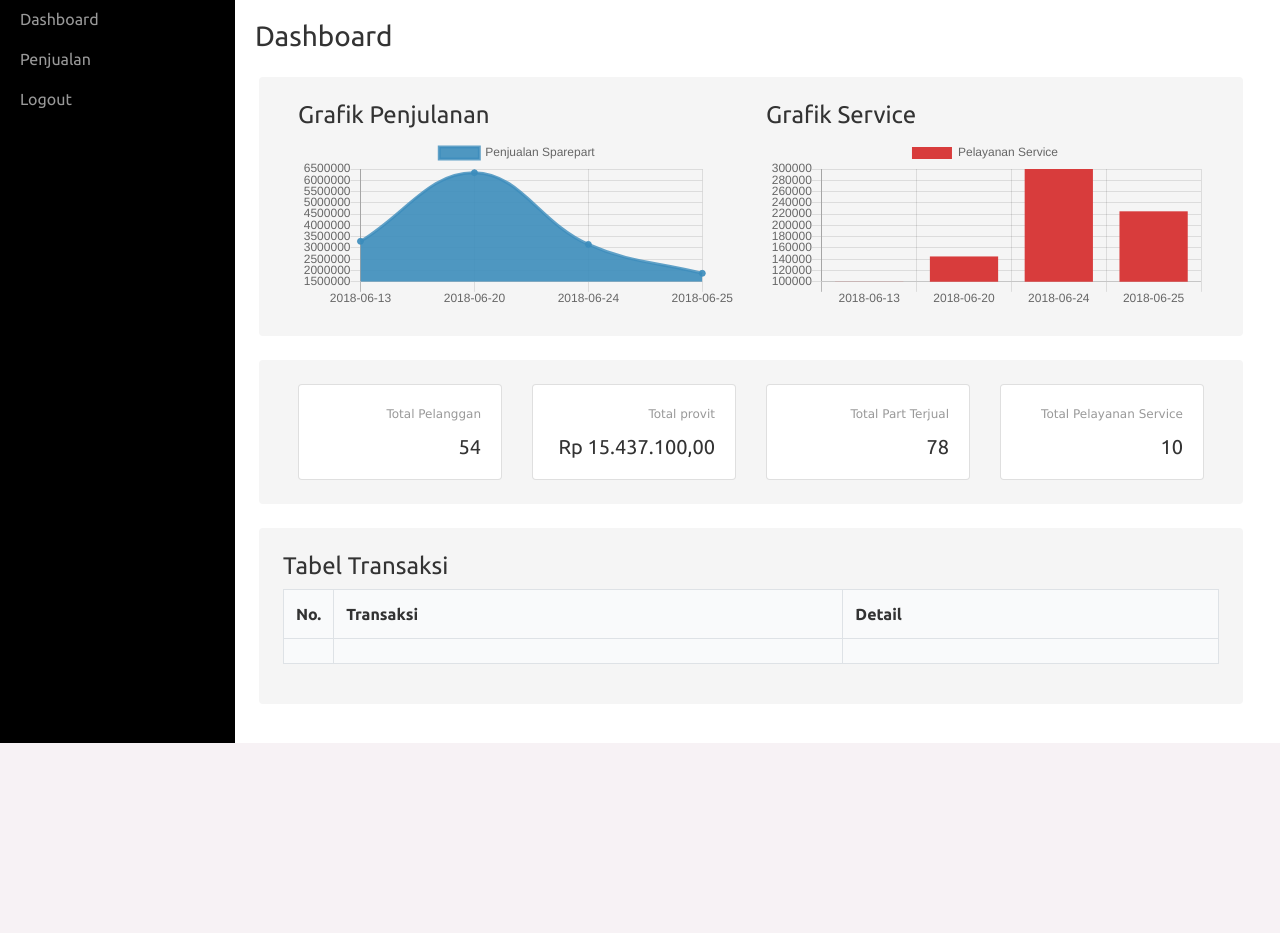
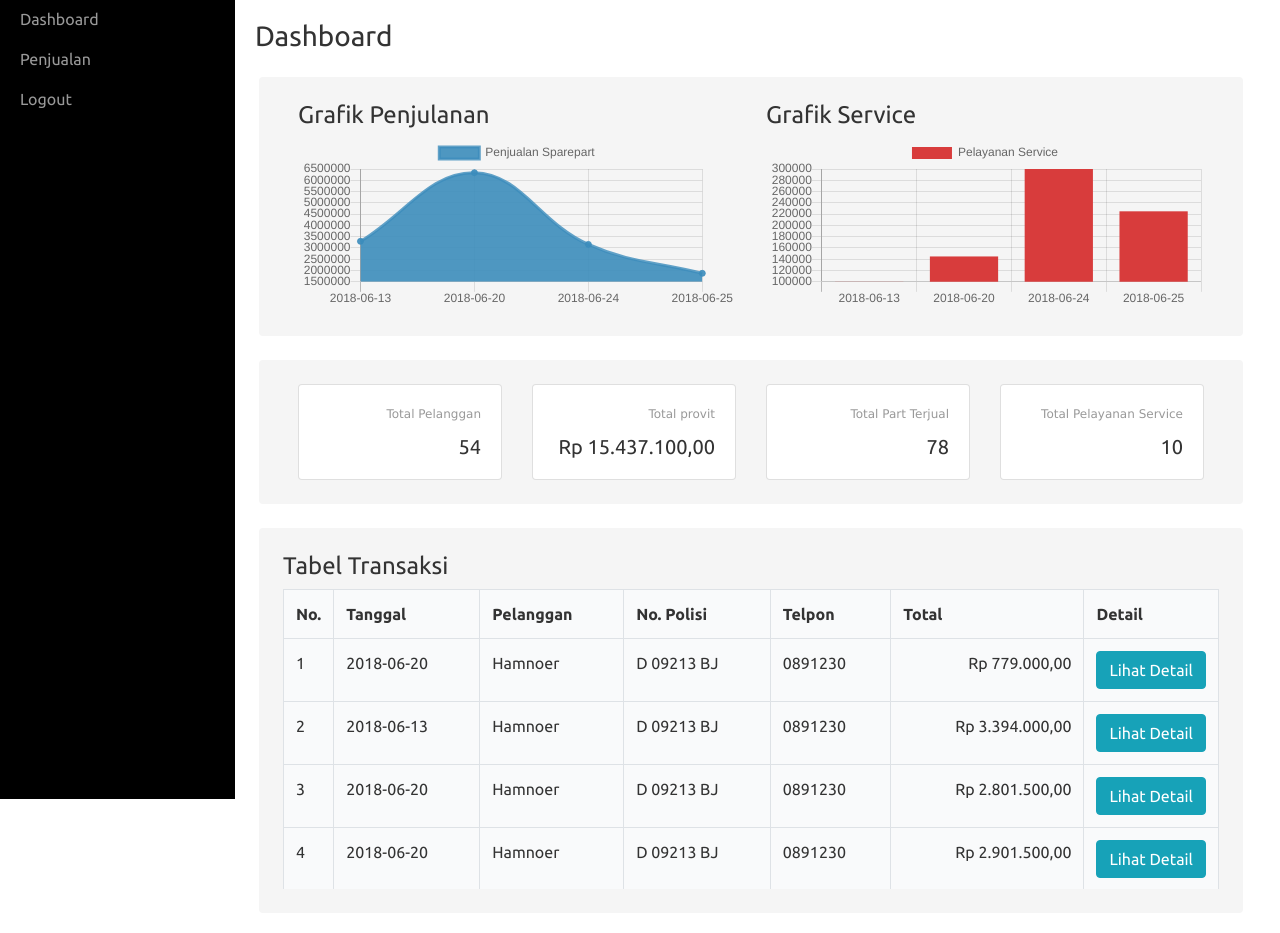
Before and after one commit to ilhaaamn/ServiceCorner, a CodeIgniter app: page /ServiceCorner/kasir in a window 1280 px wide. Shown: the part 57-990 px from the top of the page. Before the commit the page ends 800 px from the top, so only its background shows below. Run offline with CodeIgniter, Linux system fonts and the light colour scheme; the visitor is signed in with stand-in values (Sample User, id 1); data comes from the database, SQL or seed files in the repository; lists and menus that the app fills with data are empty; some libraries are stand-ins or nearby versions.

Commit message:
Fixed dashboard table transaksi

```diff
--- a/application/controllers/Kasir.php
+++ b/application/controllers/Kasir.php
@@ -32,8 +32,7 @@ class Kasir extends CI_Controller
             $x['profit'] = $this->ModelMaster->getProfit();
             $x['partsale'] = $this->ModelSparepart->countSale();
 
-            $x['master'] = $this->ModelMaster->getAll();
-
+            $x['master'] = $this->ModelMaster->getMergePelanggan();
             //print_r($x);
             $this->load->view("Dashboard.php", $x);
         }
--- a/application/controllers/Service.php
+++ b/application/controllers/Service.php
@@ -15,11 +15,9 @@ class Service extends CI_Controller
         $this->load->library('session');
     }
 
-    public function print_struk()
+    public function print_struk($id_master)
     {
         $this->load->model('ModelMaster');
-
-        $id_master = $this->session->flashdata('id_master');
 
         $this->session->set_flashdata('id_master', $id_master);
         //$id_master = '46';
@@ -109,7 +107,7 @@ class Service extends CI_Controller
         }
 
         $this->session->set_flashdata('id_master', $id_master);
-        redirect(base_url('service/print_struk'));
+        redirect(base_url('service/print_struk/').$id_master);
 
     }
 
--- a/application/models/ModelMaster.php
+++ b/application/models/ModelMaster.php
@@ -34,6 +34,12 @@ class ModelMaster extends CI_Model
         return $query->row();
     }
 
+    public function getMergePelanggan(){
+        $query = $this->db->query('select * from data_transaksi inner join data_pelanggan dp on data_transaksi.id_pelanggan = dp.id_pelanggan;');
+
+        return $query->result();
+    }
+
     public function getPelanggan($id){
         $query = $this->db->query("SELECT data_transaksi.id_pelanggan,nama,no_telp,nopol_kendaraan,tanggal,merk_kendaraan,tipe_kendaraan,tahun_kendaraan FROM data_transaksi inner join data_pelanggan dp on data_transaksi.id_pelanggan = dp.id_pelanggan where data_transaksi.id_master = '".$id."';");
 
--- a/application/views/Dashboard.php
+++ b/application/views/Dashboard.php
@@ -29,6 +29,12 @@
             font-family: Verdana,Arial,sans-serif,Segoe UI;
             font-size: 12px;
             color: #999;
+        }
+        .table-wrapper-2 {
+            display: block;
+            max-height: 300px;
+            overflow-y: auto;
+            -ms-overflow-style: -ms-autohiding-scrollbar;
         }
     </style>
 
@@ -141,20 +147,38 @@
                         </div>
                     </div>
                 </div>
-                <div class="row container-fluid p-4 ml-1 rounded mt-4" style="background-color: whitesmoke">
+                <div class="container-fluid p-4 ml-1 rounded mt-4" style="background-color: whitesmoke">
                     <h4>Tabel Transaksi</h4>
+                    <div class="table-wrapper-2">
                         <table class="table table-bordered table-light" id="">
                             <tr>
                                 <th style="width: 5%">No.</th>
-                            <th>Transaksi</th>
-                            <th>Detail</th>
+                                <th>Tanggal</th>
+                                <th>Pelanggan</th>
+                                <th>No. Polisi</th>
+                                <th>Telpon</th>
+                                <th>Total</th>
+                                <th style="width: 5%">Detail</th>
                             </tr>
+                            <?php
+                            $count = 0;
+                            foreach ($master as $item){
+                                $count++;
+                                ?>
                                 <tr>
-                            <td></td>
-                            <td></td>
-                            <td></td>
+                                    <td><?php echo $count?></td>
+                                    <td><?php echo $item->tanggal?></td>
+                                    <td><?php echo $item->nama?></td>
+                                    <td><?php echo $item->nopol_kendaraan?></td>
+                                    <td><?php echo $item->no_telp?></td>
+                                    <td style="text-align: right"><?php echo  "Rp ".number_format( $item->total_tagihan,2,',','.')?></td>
+                                    <td><a href="<?php echo base_url('service/print_struk/').$item->id_master?>"><button class="btn btn-info">Lihat Detail</button></a></td>
                                 </tr>
+                                <?php
+                            }
+                            ?>
                         </table>
+                    </div>
                 </div>
             </div>
         </div>
--- a/application/views/Struk.php
+++ b/application/views/Struk.php
@@ -108,8 +108,8 @@
 
                                             <td><?php echo $item->nama?></td>
                                             <td><?php echo $item->jumlah?></td>
-                                            <td><?php echo $item->harga?></td>
-                                            <td><?php echo $item->total_biaya?></td>
+                                            <td STYLE="text-align: right"><?php echo  "Rp ".number_format( $item->harga,2,',','.')?></td>
+                                            <td STYLE="text-align: right"><?php echo  "Rp ".number_format( $item->total_biaya,2,',','.')?></td>
 
                                         </tr>
                                         <?php
@@ -133,7 +133,7 @@
                                         <tr>
 
                                             <td><?php echo $item->nama?></td>
-                                            <td><?php echo $item->harga?></td>
+                                            <td STYLE="text-align: right"><?php echo  "Rp ".number_format( $item->harga,2,',','.')?></td>
 
                                         </tr>
                                         <?php
--- a/application/views/Transaksi.php
+++ b/application/views/Transaksi.php
@@ -145,7 +145,7 @@
                         </div>
                         <br>
                         <div align="left">
-                            <input type="submit" name="submit" class="btn btn-info float-right" value="Selanjutnya" />
+                            <input type="submit" name="submit" class="btn btn-info float-right" value="Selesai" />
                         </div>
                     </form>
                 </div>
```
Lines whose indentation alone changed are shown as unchanged.
